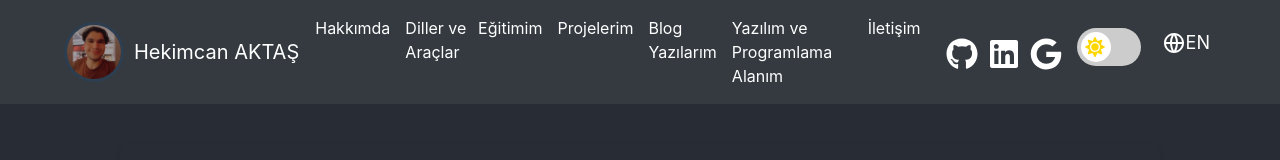
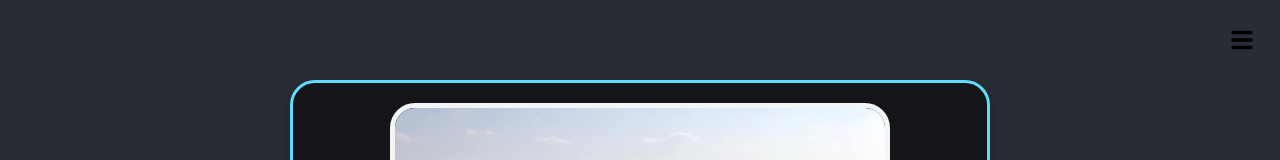
Before and after one commit to hekimm/personal-portfolio-page-reactJS, a React (Create React App) app: page / in a window 1280 px wide. Shown: the top 160 px of the page. Built offline with nearby package versions, Linux system fonts and the light colour scheme.

Commit message:
Updated Navbar component

```diff
--- a/src/components/Navbar/index.js
+++ b/src/components/Navbar/index.js
@@ -13,36 +13,21 @@ import { FaTimes, FaCheck } from "react-icons/fa";
 import { setLanguage, selectLanguage } from "../../reducers/languageSlice"; // Import setLanguage ve selectLanguage
 import { RiGlobalLine } from "react-icons/ri";
 import { FaArrowLeft } from "react-icons/fa";
+import { FaBars } from "react-icons/fa";
 
-const blink = keyframes`
-  0%, 100% {
-    opacity: 1;
-  }
-  50% {
-    opacity: 0;
-  }
-`;
-
-const MenuText = styled.span`
-  display: ${(props) => (props.isOpen ? "inline" : "none")};
-  color: white;
-  font-weight: bold;
-  animation: ${(props) =>
-    !props.isOpen &&
-    css`
-      ${blink} 1s infinite
-    `};
-  &:hover {
-    animation: ${(props) =>
-      !props.isOpen &&
-      css`
-        ${blink} 1s infinite, ${rotate} 2s infinite linear
-      `};
-  }
+const Sidebar = styled.div`
+  position: fixed;
+  top: 0;
+  right: ${(props) => (props.isOpen ? "0" : "-100%")};
+  width: 320px;
+  height: 100vh;
+  background-color: #2c3e50;
+  transition: right 0.3s;
+  z-index: 9999;
+  padding: 15px;
 
   @media (max-width: 768px) {
-    display: inline;
-    margin-left: 10px;
+    width: 100%;
   }
 `;
 
@@ -53,14 +38,6 @@ const rotate = keyframes`
   to {
     transform: rotate(360deg);
   }
-`;
-const AnimatedFaArrowLeft = styled(FaArrowLeft)`
-  animation: ${(props) =>
-    !props.isOpen
-      ? css`
-          ${blink} 1s infinite linear
-        `
-      : "none"};
 `;
 
 const LanguageIcon = styled(RiGlobalLine)`
@@ -151,15 +128,14 @@ const Nav = styled.nav`
 `;
 
 const ProfileLazyImage = styled(LazyLoadImage)`
-  width: 60px;
-  height: 60px;
+  width: 120px; // Resmin boyutunu artırdım
+  height: 120px;
   border-radius: 50%;
   object-fit: cover;
-  margin-right: 10px;
+  margin: 0 auto; // Resmi ortaya hizalamak için
+  display: block; // Resmi blok olarak ayarladım
   border: 3px solid #2c3e50;
-
   @media (max-width: 768px) {
-    margin-right: 0;
     margin-bottom: 10px;
   }
 `;
@@ -179,7 +155,7 @@ const StyledLink = styled(Link)`
 const IconLink = styled.a`
   margin-left: 10px;
   color: #fff;
-  font-size: 32px;
+  font-size: 24px;
   transition: color 0.3s ease-in-out;
 
   &:hover {
@@ -197,17 +173,23 @@ const underlineAnimation = keyframes`
 `;
 
 const StyledNavLink = styled(Link)`
-  color: #fff;
-  margin-right: 15px;
+  color: #e1e1e1;
+  margin: 10px 0;
   text-decoration: none;
   position: relative;
+  display: flex;
+  align-items: center;
+  padding: 5px 15px;
+  border-radius: 5px;
 
   &:hover {
+    background-color: #34495e;
     color: #61dafb;
     text-decoration: none;
   }
 
   &.active {
+    background-color: #34495e;
     font-weight: bold;
     color: #61dafb;
 
@@ -225,7 +207,20 @@ const StyledNavLink = styled(Link)`
 
   @media (max-width: 768px) {
     display: block;
-    margin: 5px 0;
+  }
+`;
+
+const ToggleButton = styled.button`
+  position: fixed;
+  top: 20px;
+  right: 20px;
+  z-index: 10000; // diğer elemanların üzerinde olmasını sağlar
+  background-color: transparent;
+  border: none;
+  font-size: 24px;
+  cursor: pointer;
+  &:focus {
+    outline: none;
   }
 `;
 const ThemeToggle = styled.label`
@@ -234,7 +229,7 @@ const ThemeToggle = styled.label`
   display: inline-block;
   width: 64px;
   height: 38px;
-  margin: 0 15px;
+  margin: 15px 0;
 
   input {
     opacity: 0;
@@ -434,45 +429,34 @@ const Navbar = () => {
   };
 
   return (
-    <Nav className="navbar navbar-expand-lg navbar-dark bg-dark">
-      <StyledLink className="navbar-brand" to="/">
-        <ProfileLazyImage src={profileImage} alt="Profil" effect="blur" />
-        Hekimcan AKTAŞ
-      </StyledLink>
-      <button
-        className="navbar-toggler"
-        type="button"
-        onClick={handleToggle}
-        data-toggle="collapse"
-        data-target="#navbarNav"
-        aria-controls="navbarNav"
-        aria-expanded="false"
-        aria-label="Toggle navigation"
-      >
-        {isOpen ? (
-          <FaTimes
-            onClick={(e) => {
-              e.preventDefault();
-              e.stopPropagation();
-            }}
-          />
-        ) : (
-          <span
-            className="navbar-toggler-icon"
-            onClick={(e) => {
-              e.preventDefault();
-              e.stopPropagation();
-            }}
-          />
-        )}
-        <MenuText isOpen={isOpen}>
-          {isOpen ? NAV_TEXTS[language].CLOSE_MENU : NAV_TEXTS[language].MENU}{" "}
-          <AnimatedFaArrowLeft isOpen={isOpen} />
-        </MenuText>
-      </button>
+    <>
+      <ToggleButton onClick={handleToggle}>
+        {isOpen ? <FaTimes /> : <FaBars />}
+      </ToggleButton>
+
+      <Sidebar isOpen={isOpen}>
         <div className="collapse navbar-collapse" id="navbarNav">
           <ul className="navbar-nav ml-auto">
             <li className="nav-item">
+              <StyledLink className="navbar-brand" to="/">
+                <ProfileLazyImage
+                  src={profileImage}
+                  alt="Profil"
+                  effect="blur"
+                />
+                Hekimcan AKTAŞ
+                <div style={{ textAlign: "center", marginTop: "10px" }}>
+                  <IconLink href="#" aria-label="Github">
+                    <FaGithub />
+                  </IconLink>
+                  <IconLink href="#" aria-label="LinkedIn">
+                    <FaLinkedin />
+                  </IconLink>
+                  <IconLink href="#" aria-label="Google">
+                    <FaGoogle />
+                  </IconLink>
+                </div>
+              </StyledLink>
               <StyledNavLink
                 to={ROUTES.ABOUT}
                 className={location.pathname === ROUTES.ABOUT ? "active" : ""}
@@ -491,7 +475,9 @@ const Navbar = () => {
             <li className="nav-item">
               <StyledNavLink
                 to={ROUTES.EDUCATION}
-              className={location.pathname === ROUTES.EDUCATION ? "active" : ""}
+                className={
+                  location.pathname === ROUTES.EDUCATION ? "active" : ""
+                }
               >
                 {NAV_TEXTS[language].EDUCATION}
               </StyledNavLink>
@@ -499,7 +485,9 @@ const Navbar = () => {
             <li className="nav-item">
               <StyledNavLink
                 to={ROUTES.PROJECTS}
-              className={location.pathname === ROUTES.PROJECTS ? "active" : ""}
+                className={
+                  location.pathname === ROUTES.PROJECTS ? "active" : ""
+                }
               >
                 {NAV_TEXTS[language].PROJECTS}
               </StyledNavLink>
@@ -532,33 +520,6 @@ const Navbar = () => {
             </li>
           </ul>
           <ul className="navbar-nav">
-          <li className="nav-item">
-            <IconLink
-              href="https://github.com/hekimm"
-              target="_blank"
-              rel="noopener noreferrer"
-            >
-              <FaGithub />
-            </IconLink>
-          </li>
-          <li className="nav-item">
-            <IconLink
-              href="https://www.linkedin.com/in/hekimcanaktas/"
-              target="_blank"
-              rel="noopener noreferrer"
-            >
-              <FaLinkedin />
-            </IconLink>
-          </li>
-          <li className="nav-item">
-            <IconLink
-              href="mailto:hekimcanaktas@gmail.com"
-              target="_blank"
-              rel="noopener noreferrer"
-            >
-              <FaGoogle />
-            </IconLink>
-          </li>
             <li className="nav-item">
               <ThemeToggle theme={theme}>
                 <input
@@ -600,7 +561,8 @@ const Navbar = () => {
         {toastMessage && (
           <Toast message={toastMessage.text} error={toastMessage.error} />
         )}
-    </Nav>
+      </Sidebar>
+    </>
   );
 };
 
```
Lines whose indentation alone changed are shown as unchanged.
